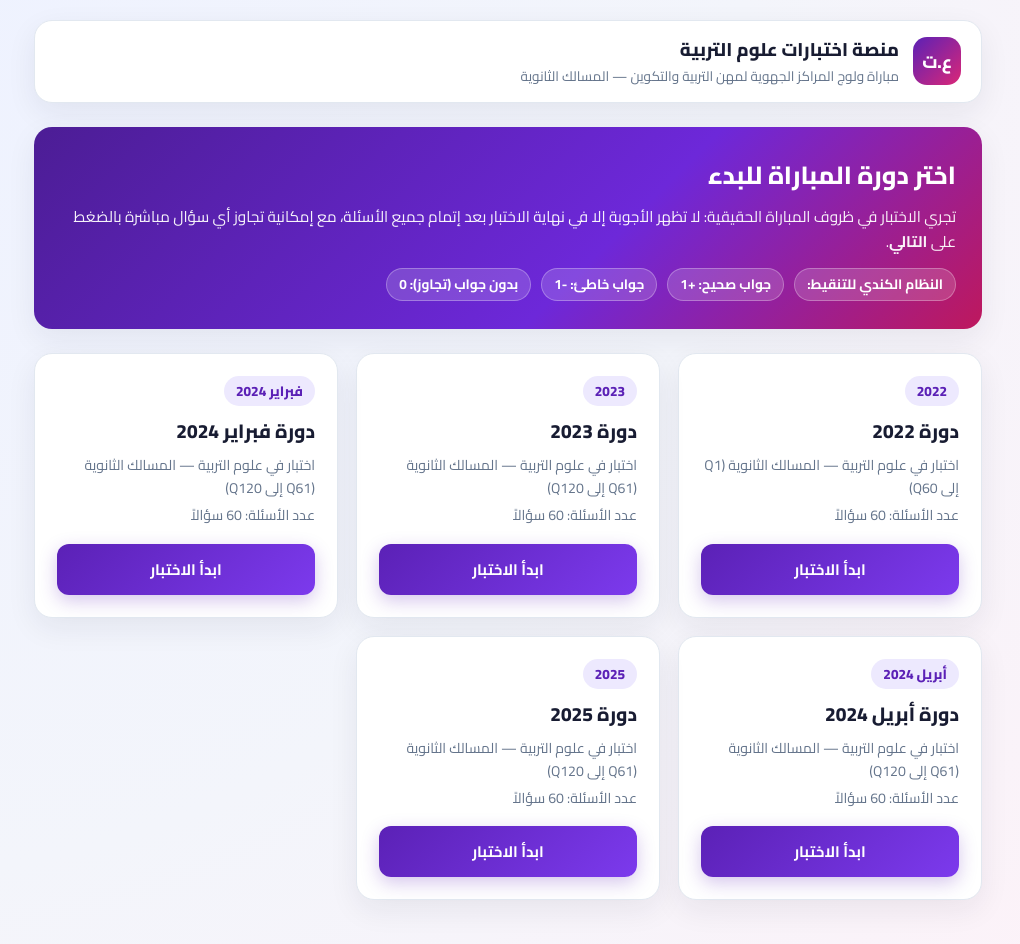
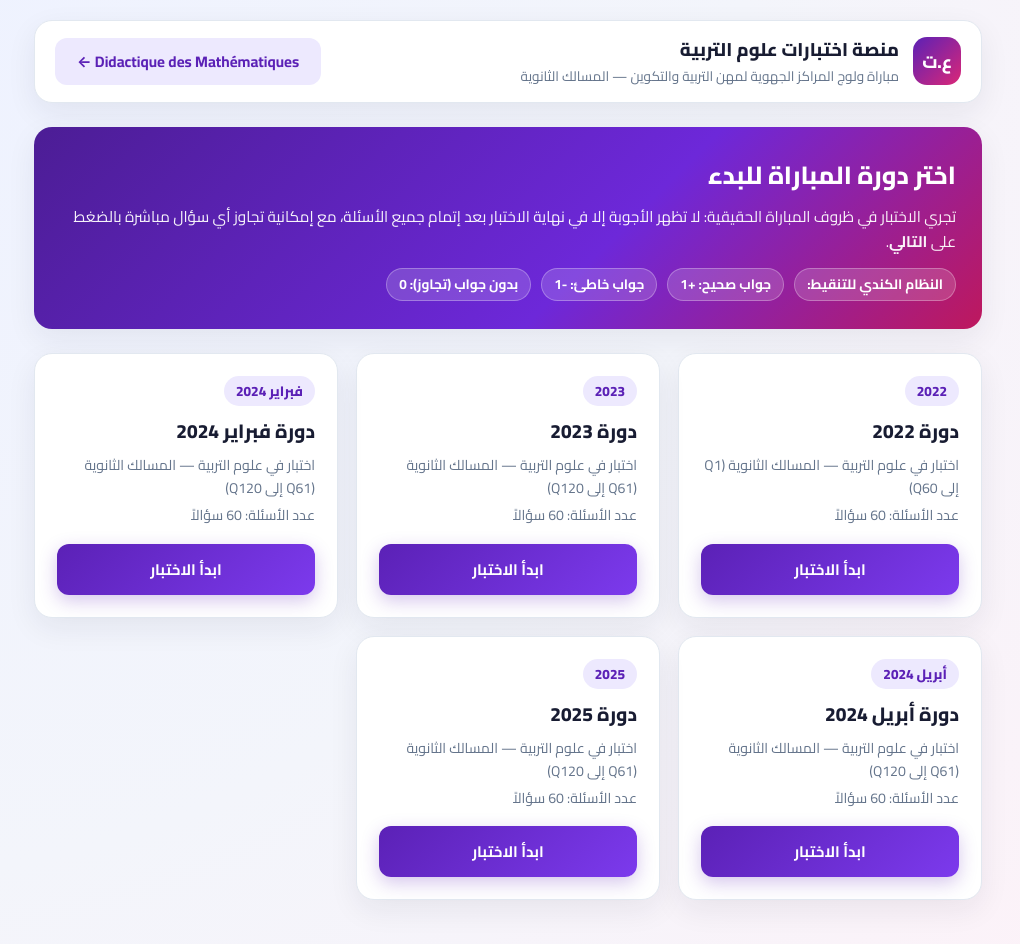
Before and after one commit to sim328110-pixel/tahiri, a plain HTML site: page mohamed.html in a window 1280 px wide. Shown: the whole page, without its empty margins (132-1152 px from the left). Drawn offline with Linux system fonts and the light colour scheme.

Commit message:
Update mohamed.html

```diff
--- a/mohamed.html
+++ b/mohamed.html
@@ -111,7 +111,10 @@
           <p>مباراة ولوج المراكز الجهوية لمهن التربية والتكوين — المسالك الثانوية</p>
         </div>
       </div>
-      <button id="homeNavBtn" class="btn btn-ghost hidden" type="button">العودة إلى الدورات</button>
+      <div class="topbar-actions" style="display:flex;gap:10px;flex-wrap:wrap;align-items:center">
+        <a href="index.html" class="btn btn-ghost" style="text-decoration:none;display:inline-block">Didactique des Mathématiques ←</a>
+        <button id="homeNavBtn" class="btn btn-ghost hidden" type="button">العودة إلى الدورات</button>
+      </div>
     </header>
 
     <main id="homeView">
```
